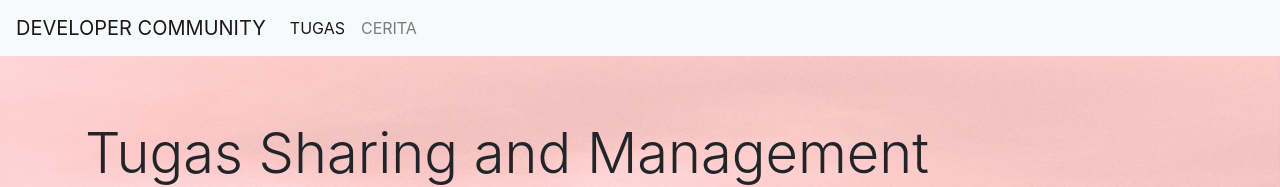
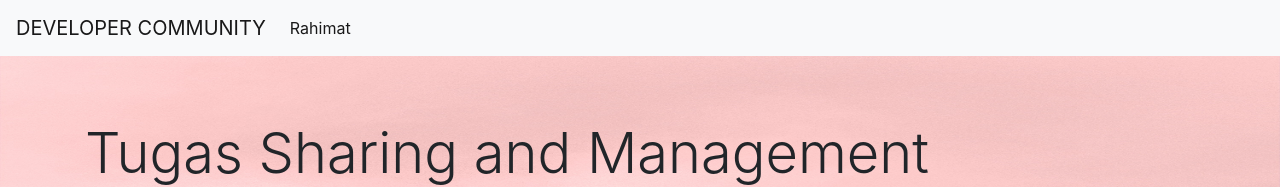
Before and after one commit to wazadio/wazadio, a plain HTML site: page index.html in a window 1280 px wide. Shown: the top 187 px of the page. Drawn offline with nearby package versions, Linux system fonts and the light colour scheme.

Commit message:
Update index.html

```diff
--- a/index.html
+++ b/index.html
@@ -22,10 +22,7 @@
       <div class="collapse navbar-collapse" id="navbarNav">
         <ul class="navbar-nav">
           <li class="nav-item active">
-            <a class="nav-link" href="#">TUGAS <span class="sr-only">(current)</span></a>
-          </li>
-          <li class="nav-item">
-            <a class="nav-link" href="#">CERITA</a>
+            <a class="nav-link" href="https://wazadio.github.io/Web_TST/">Rahimat <span class="sr-only">(current)</span></a>
           </li>
         </ul>
       </div>
```
